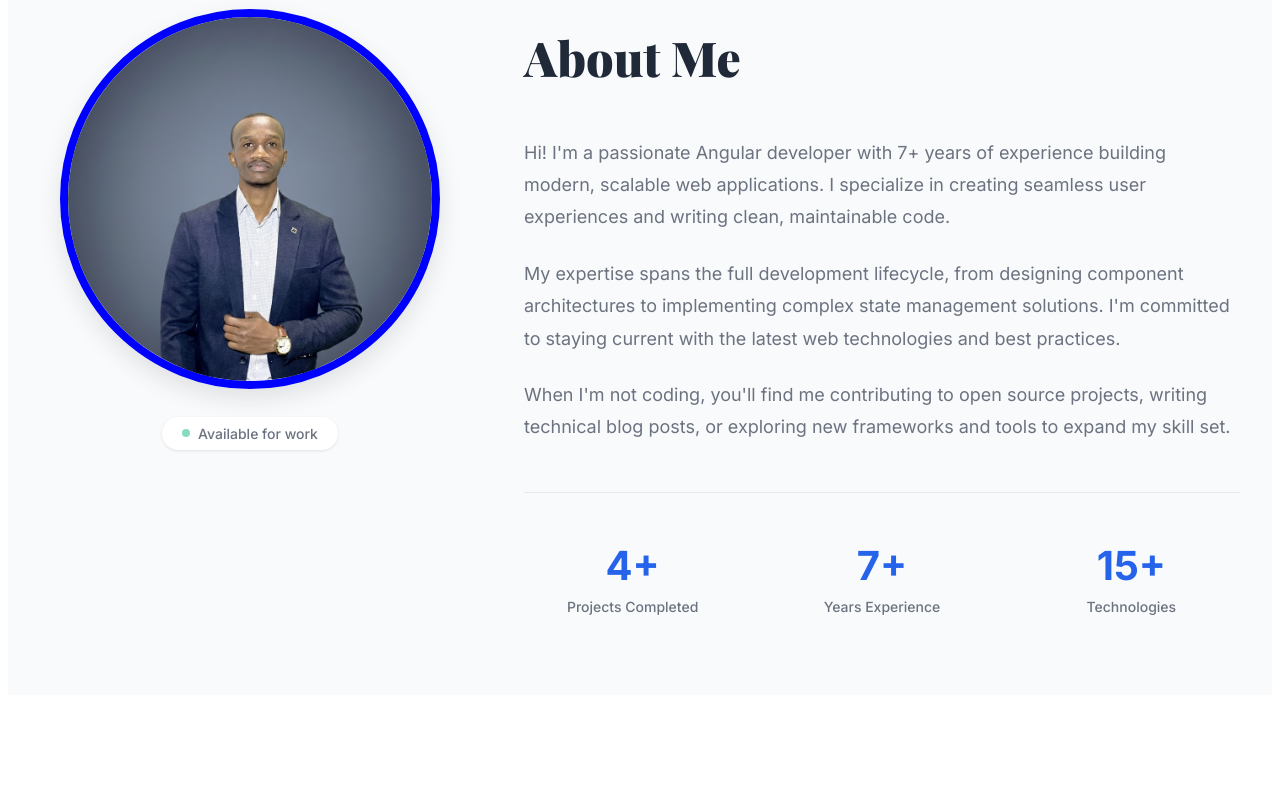
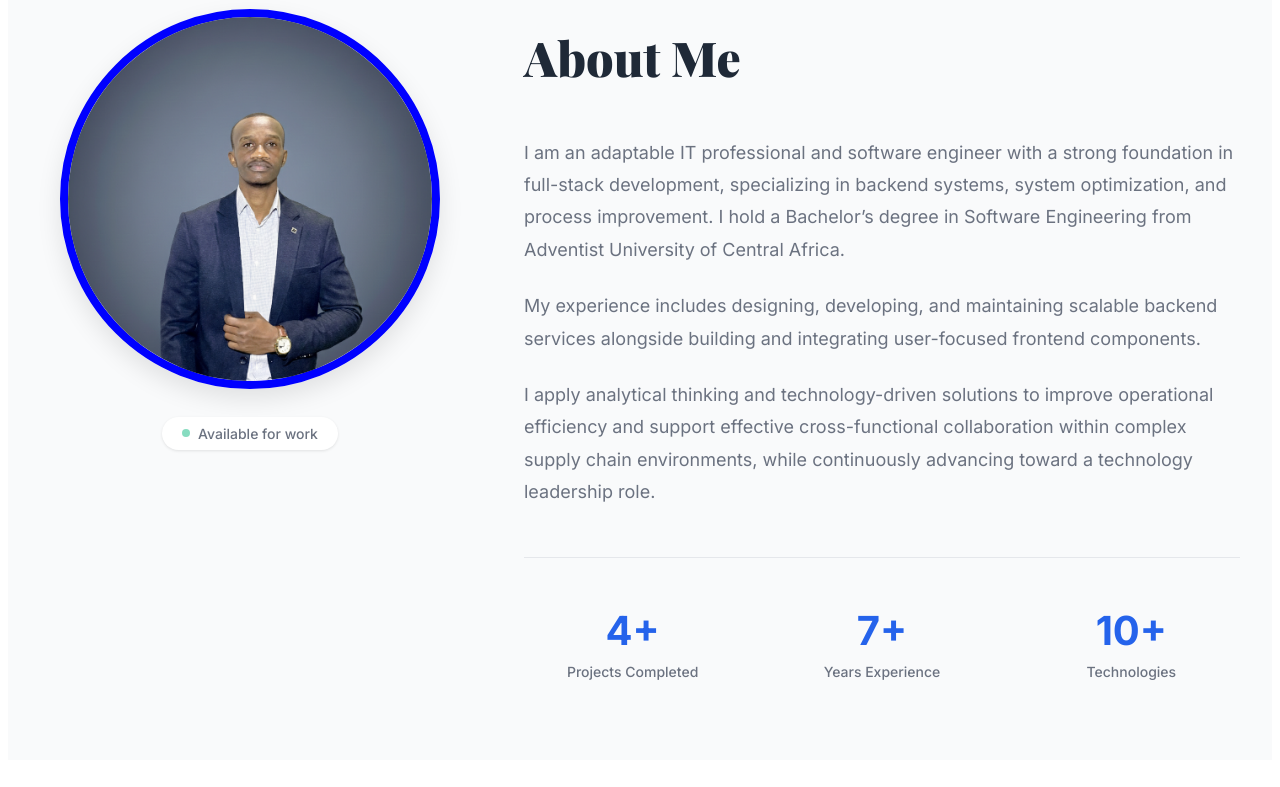
Before and after one commit to nshutifabrice09/portfolio, an Angular app: page / in a window 1280 px wide. Shown: the part 700-1487 px from the top of the page. Built offline with nearby package versions, Linux system fonts and the light colour scheme.

Commit message:
fix: update about section content and adjust years of experience

```diff
--- a/src/app/portfolio/portfolio.html
+++ b/src/app/portfolio/portfolio.html
@@ -48,18 +48,18 @@
           <h2 class="section-title">About Me</h2>
           <div class="about-text">
             <p>
-              Hi! I'm a passionate Angular developer with {{ yearsExperience }}+ years of experience
-              building modern, scalable web applications. I specialize in creating seamless user experiences
-              and writing clean, maintainable code.
+              I am an adaptable IT professional and software engineer with a strong foundation in full-stack development,
+              specializing in backend systems, system optimization, and process improvement.
+              I hold a Bachelor’s degree in Software Engineering from Adventist University of Central Africa.
             </p>
             <p>
-              My expertise spans the full development lifecycle, from designing component architectures
-              to implementing complex state management solutions. I'm committed to staying current with
-              the latest web technologies and best practices.
+              My experience includes designing, developing, and maintaining scalable backend services alongside
+              building and integrating user-focused frontend components.
             </p>
             <p>
-              When I'm not coding, you'll find me contributing to open source projects, writing technical
-              blog posts, or exploring new frameworks and tools to expand my skill set.
+              I apply analytical thinking and technology-driven solutions to improve operational efficiency and support
+               effective cross-functional collaboration within complex supply chain environments,
+               while continuously advancing toward a technology leadership role.
             </p>
           </div>
 
@@ -73,7 +73,7 @@
               <div class="stat-label">Years Experience</div>
             </div>
             <div class="stat">
-              <div class="stat-number">15+</div>
+              <div class="stat-number">10+</div>
               <div class="stat-label">Technologies</div>
             </div>
           </div>
```
